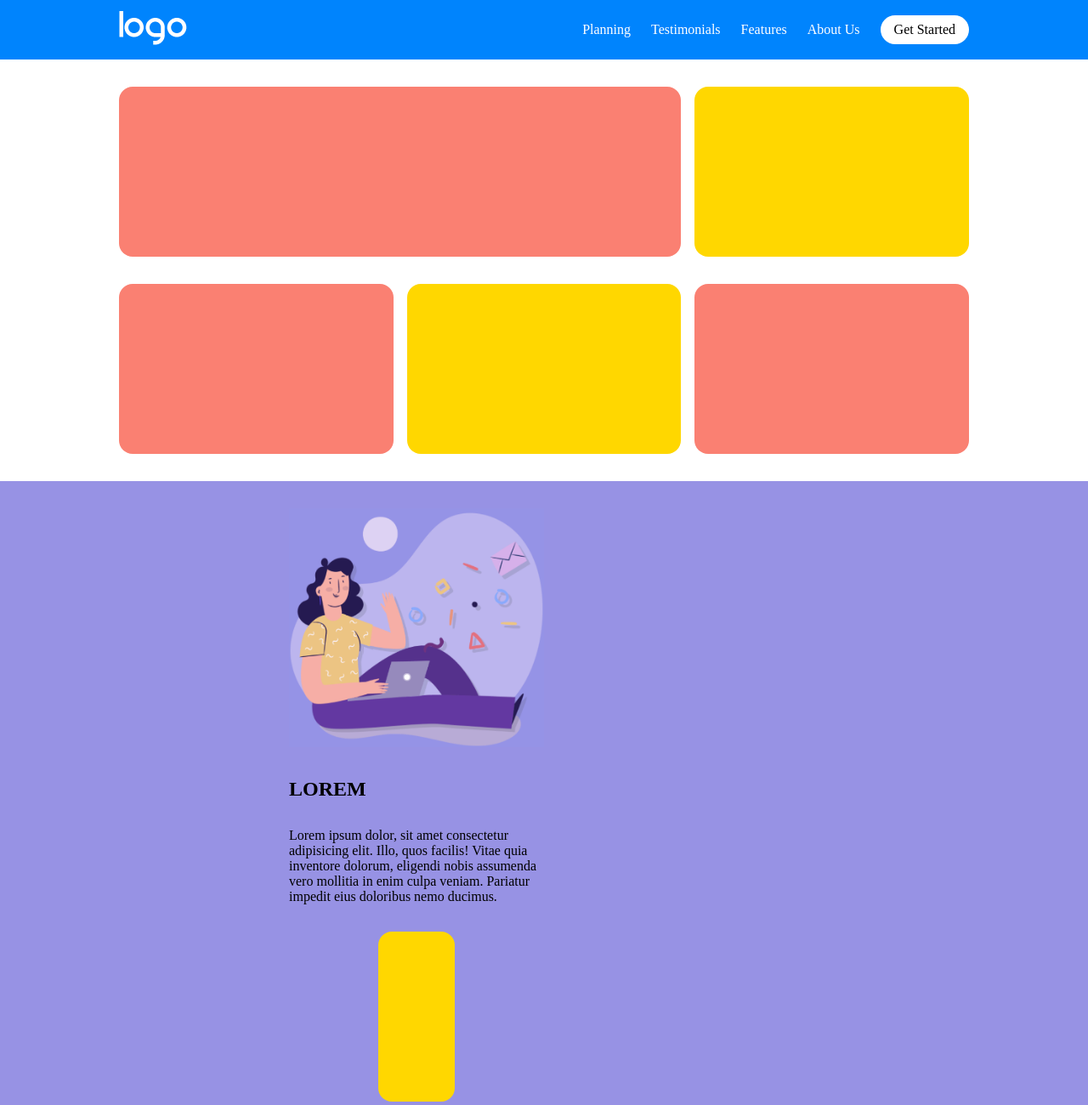
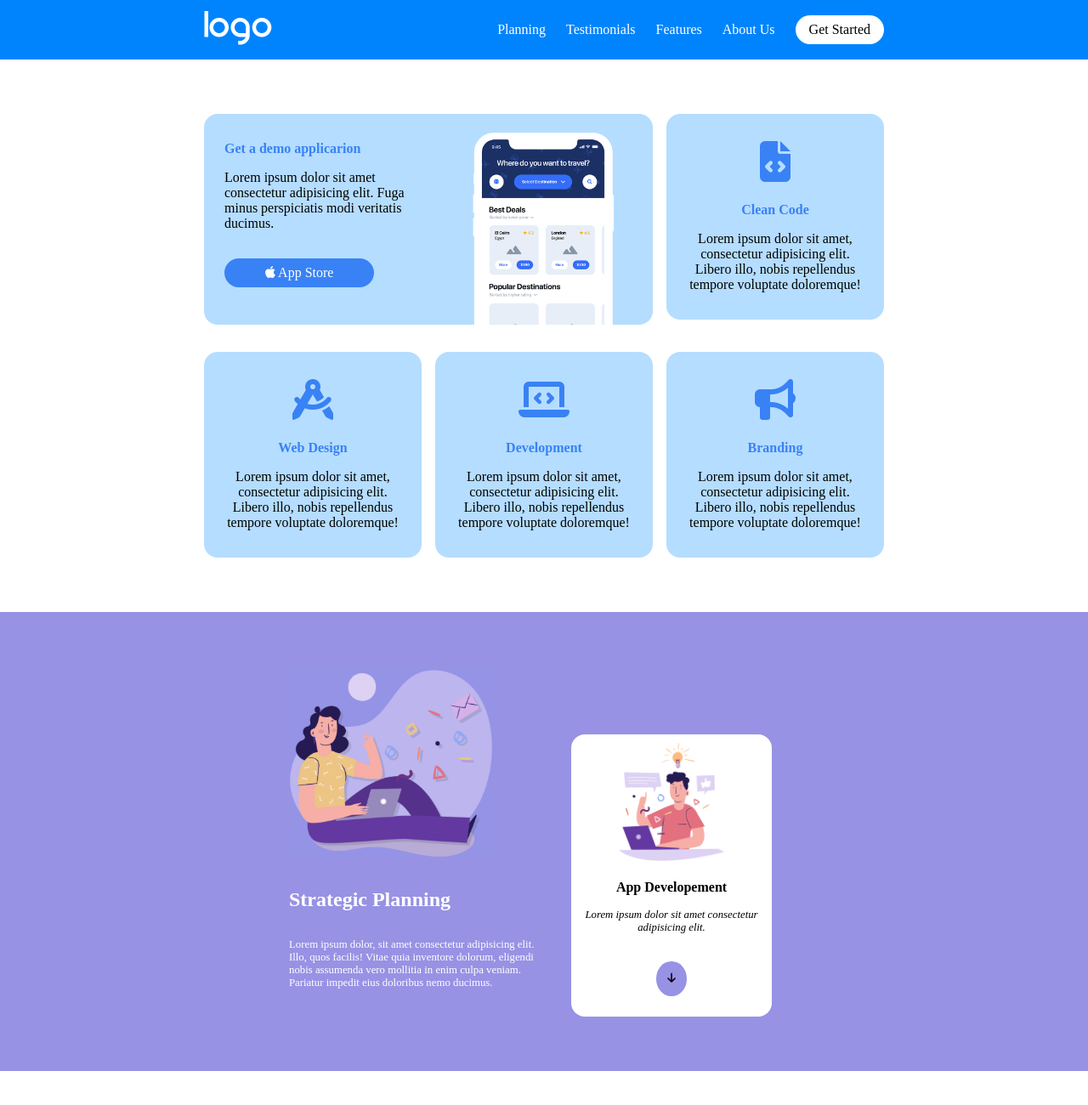
Before and after one commit to Pierluca-Strianese/htmlcss-responsive-layout, a plain HTML site: page index.html in a window 1280 px wide. Shown: the top 1300 px of the page at 85% size. Drawn offline with Linux system fonts and the light colour scheme.

Commit message:
add section planning

```diff
--- a/assets/index.css
+++ b/assets/index.css
@@ -13,14 +13,14 @@
     background-color: green;
 } */
 
-.cell .content {
+/* .cell .content {
 	height: 200px;
-}
+} */
 
-.cell:nth-child(odd) .content {
+/* .cell:nth-child(odd) .content {
 	background-color: salmon;
 }
 
 .cell:nth-child(even) .content {
 	background-color: gold;
-}
+} */
--- a/assets/style.css
+++ b/assets/style.css
@@ -2,6 +2,7 @@
 	--primary-color: #9792E4;
 	--backgroud: #B5DDFF;
 	--text-color: black;
+    --logo-color: #3982F5;
 }
 
 * {
@@ -13,8 +14,8 @@
 .container {
     display: flex;
     margin: auto;
-    padding: 2rem 0;
-    max-width: 1000px;
+    padding: 4rem 0;
+    max-width: 800px;
     height: 100%;
 }
 
@@ -31,14 +32,38 @@ h3 {
     margin: 2rem 0;
 }
 
+h4 {
+    font-weight: bold;
+    margin: 1rem 0;
+    color: var(--logo-color);
+}
+
 .btn {
     border-radius: 9rem;
     padding: .5em 1em;
+    width: fit-content;
+    height: fit-content
 }
 
 .btn-white {
     background-color: white;
     color: black;
+}
+
+.btn-blue {
+    background-color: var(--logo-color);
+    color: white;
+    padding: .5rem 3rem;
+}
+
+.btn-circle {
+    background-color: var(--primary-color);
+    font-size: .8rem;
+    color: black;
+    border-radius: 50%;
+    padding: .8rem;
+    width: fit-content;
+    margin: auto;
 }
 
 main section:nth-child(even) {
@@ -97,23 +122,67 @@ main .container.grid {
 }
 
 .cell {
-	flex-basis: calc((100% - 2 * 1rem) / 3);
+	width: calc((100% - 2 * 1rem) / 3);
 }
 
 .cell-hero {
-	flex-basis: calc(2 * ((100% - 2 * 1rem) / 3) + 1rem);
+	width: calc(2 * ((100% - 2 * 1rem) / 3) + 1rem);
 }
 
-.content {
-    border-radius: 1rem;
+.cell.cell-hero .content {
+    display: flex;
+    text-align: left;
 }
 
+.cell.cell-hero i {
+    font-size: 1rem;
+}
+
+.cell .content {
+    text-align: center;
+    padding: 1rem 1.5rem 2rem 1.5rem;
+    border-radius: 1rem;
+    background-color: var(--backgroud);
+}
+
+.cell .content .text {
+    width: 50%;
+}
+
+.cell .content .text p {
+    margin-bottom: 2rem;
+}
+
+.grid .cell .content img {
+    width: 50%;
+    padding-left: 2rem;
+    margin-bottom: -2rem;
+}
+
+.logo-content {
+    font-size: 3rem;
+    color: var(--logo-color);
+    margin: 1rem 0 .5rem 0;
+}
+
+/* PLANNING */
+
 main .container.planning {
+    display: flex;
+    align-items: end;
     width: 600px;
 }
 
+.planning .cell {
+    width: 50%;
+}
+
 .planning img {
-    width: 100%;
+    width: 80%;
+}
+
+.planning .cell {
+    color: white;
 }
 
 .planning .cells {
@@ -122,6 +191,30 @@ main .container.planning {
     justify-content: center;
     align-items: end;
 }
+
+.planning .cell .content {
+    background-color: white;
+    color: black;
+    padding: .5rem 1rem 1.5rem 1rem;
+    margin: 0 2rem;
+    font-style: italic;
+}
+
+.planning .content img {
+    width: 70%;
+}
+
+.planning .content h4 {
+    font-style: normal;
+    color: black;
+}
+
+.planning p {
+    padding-bottom: 2rem;
+    font-size: .8rem;
+}
+
+/* PARTNERS */
 
 main .container.partners {
     display: block;
--- a/index.html
+++ b/index.html
@@ -7,6 +7,7 @@
     <title>Responsive Layout</title>
     <link rel="stylesheet" href="assets/style.css">
     <link rel="stylesheet" href="assets/index.css">
+    <link rel="stylesheet" href="https://cdnjs.cloudflare.com/ajax/libs/font-awesome/6.3.0/css/all.min.css" integrity="sha512-SzlrxWUlpfuzQ+pcUCosxcglQRNAq/DZjVsC0lE40xsADsfeQoEypE+enwcOiGjk/bSuGGKHEyjSoQ1zVisanQ==" crossorigin="anonymous" referrerpolicy="no-referrer" />
 </head>
 <body>
     <header>
@@ -24,23 +25,46 @@
     </header>
 
     <main>
-        <section id="pages">
+        <section class="pages">
             <div class="container grid">
                 <div class="cells">
                     <div class="cell cell-hero">
-                        <div class="content"></div>
+                        <div class="content">
+                            <div class="text">
+                                <h4> Get a demo applicarion </h4>
+                                <p>Lorem ipsum dolor sit amet consectetur adipisicing elit. Fuga minus perspiciatis modi veritatis ducimus.</p>
+                                <a href=""><div class="btn btn-blue"> <i class="fa-brands fa-apple"></i> App Store </div> </a>
+                            </div>
+                            <img src="assets/img/phone.png" alt="">
+                        </div>
                     </div>
                     <div class="cell">
-                        <div class="content"></div>
+                        <div class="content">
+                            <i class="logo-content fa-solid fa-file-code"></i>
+                            <h4> Clean Code</h4>
+                            <p>Lorem ipsum dolor sit amet, consectetur adipisicing elit. Libero illo, nobis repellendus tempore voluptate doloremque!</p>
+                        </div>
                     </div>
                     <div class="cell">
-                        <div class="content"></div>
+                        <div class="content">
+                            <i class="logo-content fa-solid fa-compass-drafting"></i>
+                            <h4> Web Design </h4>
+                            <p>Lorem ipsum dolor sit amet, consectetur adipisicing elit. Libero illo, nobis repellendus tempore voluptate doloremque!</p>
+                        </div>
                     </div>
                     <div class="cell">
-                        <div class="content"></div>
+                        <div class="content">
+                            <i class="logo-content fa-solid fa-laptop-code"></i>
+                            <h4> Development </h4>
+                            <p>Lorem ipsum dolor sit amet, consectetur adipisicing elit. Libero illo, nobis repellendus tempore voluptate doloremque!</p>
+                        </div>
                     </div>
                     <div class="cell">
-                        <div class="content"></div>
+                        <div class="content">
+                            <i class="logo-content fa-solid fa-bullhorn"></i>
+                            <h4> Branding </h4>
+                            <p>Lorem ipsum dolor sit amet, consectetur adipisicing elit. Libero illo, nobis repellendus tempore voluptate doloremque!</p>
+                        </div>
                     </div>
                 </div>
             </div>
@@ -48,15 +72,18 @@
 
         <section class="pages">
             <div class="container planning">
-                <div class="cells">
-                    <div>
-                        <img src="assets/img/planning1.png" alt="">
-                        <h2>LOREM</h2>
-                        <p>Lorem ipsum dolor, sit amet consectetur adipisicing elit. Illo, quos facilis! Vitae quia inventore dolorum, eligendi nobis assumenda vero mollitia in enim culpa veniam. Pariatur impedit eius doloribus nemo ducimus.</p>
-                    </div>
-                    <div class="cell">
-                        <div class="content">
-
+                <div class="cell">
+                    <img src="assets/img/planning1.png" alt="">
+                    <h2>Strategic Planning</h2>
+                    <p>Lorem ipsum dolor, sit amet consectetur adipisicing elit. Illo, quos facilis! Vitae quia inventore dolorum, eligendi nobis assumenda vero mollitia in enim culpa veniam. Pariatur impedit eius doloribus nemo ducimus.</p>
+                </div>
+                <div class="cell">
+                    <div class="content">
+                        <img src="assets/img/planning2.png" alt="">
+                        <h4> App Developement</h4>
+                        <p>Lorem ipsum dolor sit amet consectetur adipisicing elit.</p>
+                        <div class="btn-circle">
+                            <i class="fa-solid fa-arrow-down"></i>
                         </div>
                     </div>
                 </div>
```
